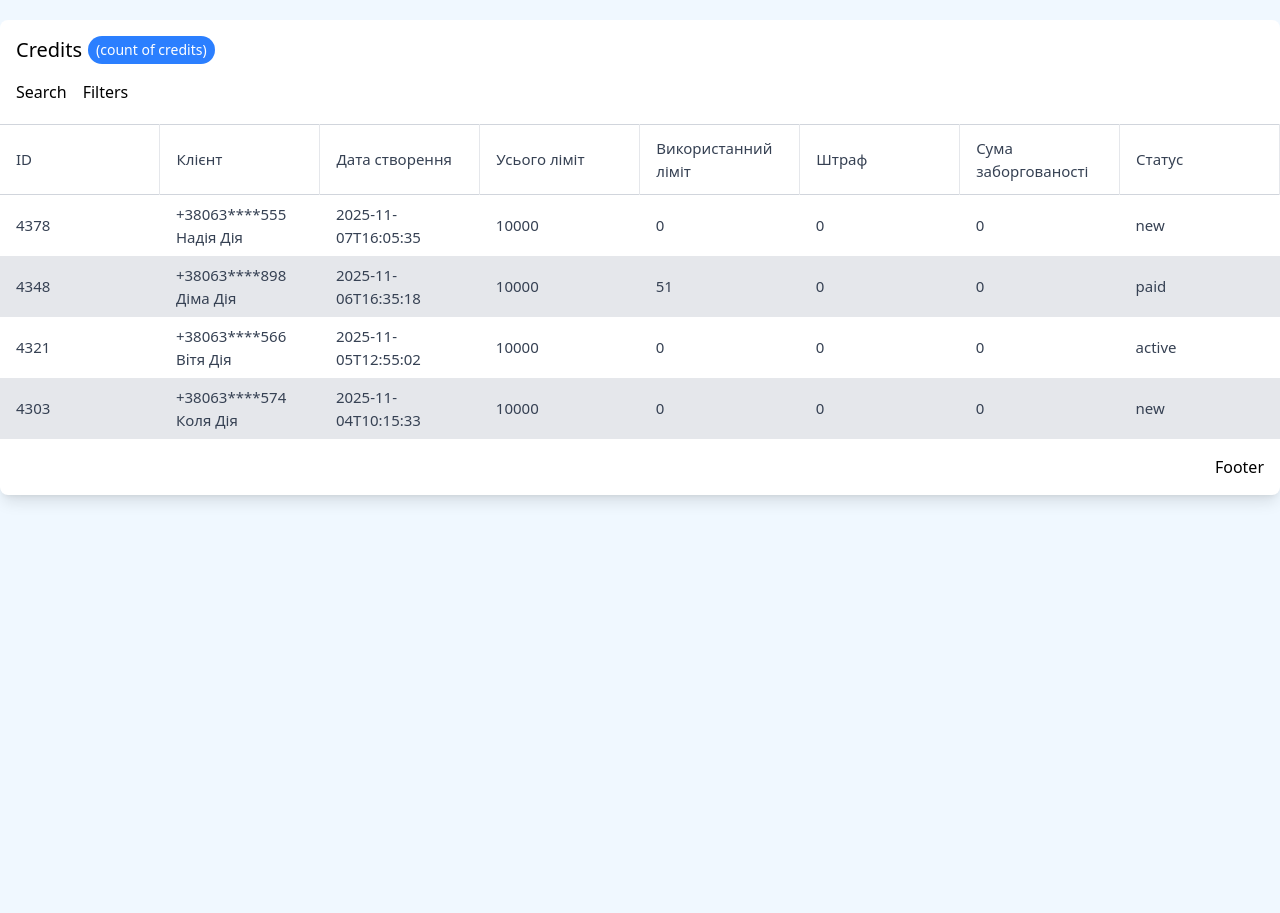
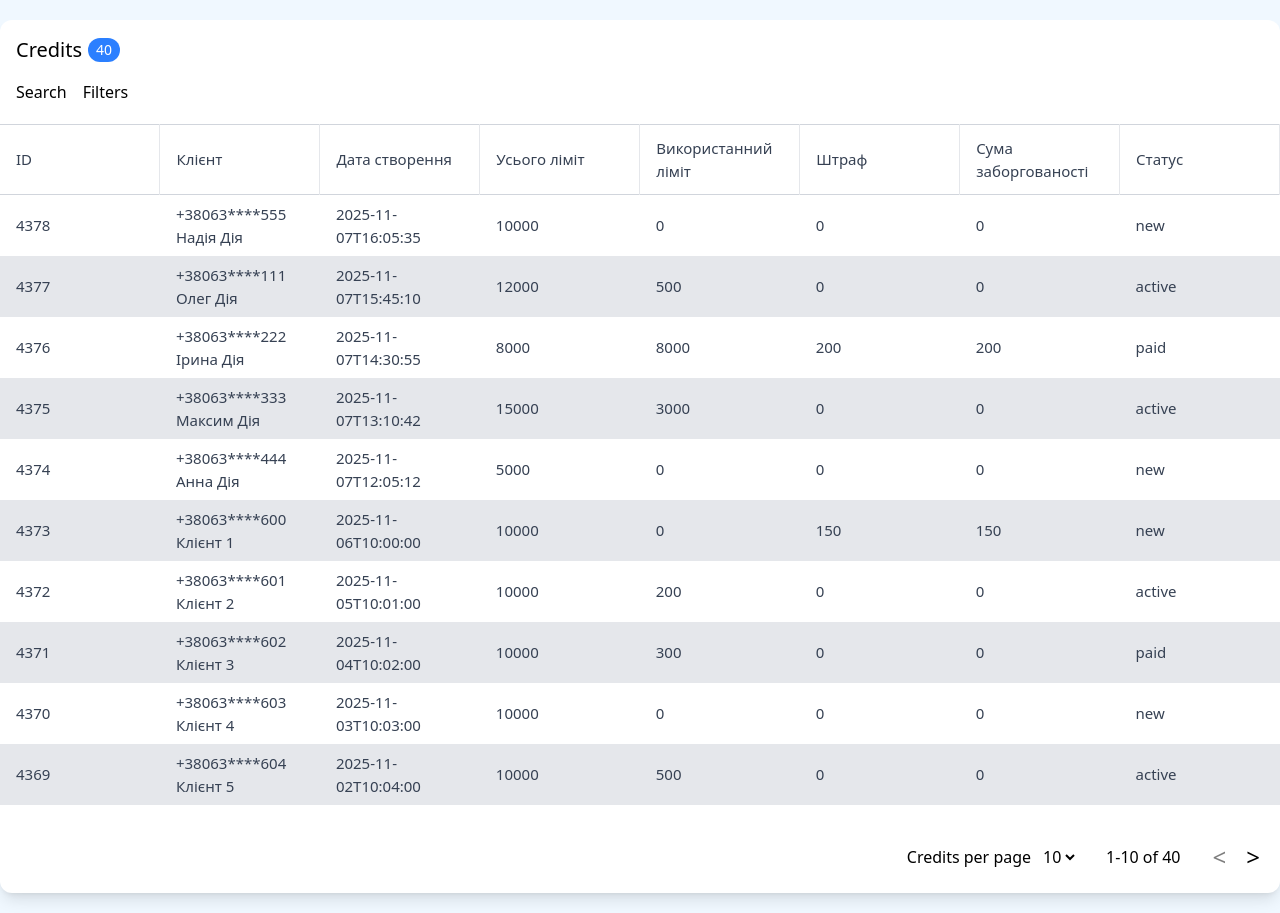
Before and after one commit to Adam031/credit-table, a React (Vite) app: page / in a window 1280 px wide. Before the commit the page ends 820 px from the top, so only its background shows below. Built offline with nearby package versions, Linux system fonts and the light colour scheme.

Commit message:
Pagination

```diff
--- a/package.json
+++ b/package.json
@@ -13,6 +13,7 @@
     "@tailwindcss/vite": "^4.1.18",
     "react": "^19.2.0",
     "react-dom": "^19.2.0",
+    "react-router-dom": "^7.11.0",
     "tailwindcss": "^4.1.18"
   },
   "devDependencies": {
@@ -25,6 +26,7 @@
     "eslint-plugin-react-hooks": "^7.0.1",
     "eslint-plugin-react-refresh": "^0.4.24",
     "globals": "^16.5.0",
+    "prettier": "^3.7.4",
     "typescript": "~5.9.3",
     "typescript-eslint": "^8.46.4",
     "vite": "^7.2.4"
--- a/src/App.tsx
+++ b/src/App.tsx
@@ -1,16 +1,15 @@
 import {Header} from "./components/Header/Header.tsx";
 import {CreditsTable} from "./components/CreditsTable/CreditsTable.tsx";
-import {Footer} from "./components/Footer/Footer.tsx";
+import {BrowserRouter } from "react-router-dom";
 
 export function App() {
 
   return (
-    <>
-      <div className="container mx-auto my-5 bg-white rounded-lg shadow-lg">
+    <BrowserRouter>
+      <div className="container mx-auto my-5 bg-white rounded-xl shadow-lg">
         <Header />
         <CreditsTable />
-        <Footer />
       </div>
-    </>
+    </BrowserRouter>
   )
 }
--- a/src/components/CreditsTable/CreditsTable.tsx
+++ b/src/components/CreditsTable/CreditsTable.tsx
@@ -1,16 +1,52 @@
 import {CreditsTableHeader} from "./CreditsTableHeader.tsx";
 import {CreditsTableRow} from "./CreditsTableRow.tsx";
-import {creditsMock} from "../../mock-data/mock-data.ts";
+import {creditsMock, creditsTablePaginationMock} from "../../mock-data/mock-data.ts";
+import {useMemo} from "react";
+import {Pagination} from "../Pagination/Pagination.tsx";
+import {useSearchParams} from "react-router-dom";
 
 export const CreditsTable = () => {
+    const [searchParams, setSearchParams] = useSearchParams()
+    const pageSizeVariants = creditsTablePaginationMock.pageSizeVariants
+
+    const page = Number(searchParams.get("page") || "1")
+    const pageSize = Number(searchParams.get("pageSize") || String(creditsTablePaginationMock.pageSize))
+
+    const totalItems = creditsMock.length;
+    const totalPages = Math.ceil(totalItems / pageSize)
+
+    const setPageAndUpdateUrl = (newPage: number) => {
+        setSearchParams({page: String(newPage), pageSize: String(pageSize)})
+    };
+
+    const setPageSizeAndUpdateUrl = (newSize: number) => {
+        setSearchParams({page: "1", pageSize: String(newSize)})
+    };
+
+    const paginatedCredits = useMemo(() => {
+        const start = (page - 1) * pageSize
+        const end = start + pageSize
+        return creditsMock.slice(start, end)
+    }, [page, pageSize])
+
     return (
         <>
             <table className="table-fixed w-full mt-5">
-                <CreditsTableHeader />
+                <CreditsTableHeader/>
                 <tbody>
-                    {creditsMock.map((credit) => <CreditsTableRow key={credit.id} credit={credit} />)}
+                {paginatedCredits.map((credit) => <CreditsTableRow key={credit.id} credit={credit}/>)}
                 </tbody>
             </table>
+
+            <Pagination
+                page={page}
+                pageSize={pageSize}
+                totalPages={totalPages}
+                totalItems={totalItems}
+                pageSizeVariants={pageSizeVariants}
+                setPage={setPageAndUpdateUrl}
+                setPageSize={setPageSizeAndUpdateUrl}
+            />
         </>
     )
 }
--- a/src/components/Footer/Footer.tsx
+++ /dev/null
@@ -1,10 +0,0 @@
-
-export const Footer = () => {
-    return (
-        <>
-            <div className="flex items-center justify-end p-4">
-                <h3>Footer</h3>
-            </div>
-        </>
-    )
-}
--- a/src/components/Header/HeaderTitle.tsx
+++ b/src/components/Header/HeaderTitle.tsx
@@ -1,10 +1,13 @@
+import {creditsMock} from "../../mock-data/mock-data.ts";
 
 export const HeaderTitle = () => {
+    const creditsCount = creditsMock.length
+
     return (
         <div className="pt-4 px-4">
             <h1 className="text-xl flex items-center">
                 Credits
-                <span className="rounded-3xl bg-blue-500 ml-1.5 text-white py-1 px-2 text-[14px]">(count of credits)</span>
+                <span className="rounded-3xl bg-blue-500 ml-1.5 text-white py-0.5 px-2 text-[14px]">{creditsCount}</span>
             </h1>
         </div>
     )
--- /dev/null
+++ b/src/components/Pagination/Pagination.tsx
@@ -0,0 +1,56 @@
+type PaginationProps = {
+    page: number
+    pageSize: number
+    totalPages: number
+    totalItems: number
+    pageSizeVariants: Array<number>
+    setPage: (page: number) => void
+    setPageSize: (size: number) => void
+};
+
+export const Pagination = ({page, pageSize, totalPages, totalItems, pageSizeVariants, setPage, setPageSize }: PaginationProps) => {
+    if (totalPages <= 1) return null
+
+    const startItem = (page - 1) * pageSize + 1
+    const endItem = Math.min(page * pageSize, totalItems)
+
+    const goPrev = () => setPage(Math.max(1, page - 1))
+    const goNext = () => setPage(Math.min(totalPages, page + 1))
+
+    return (
+        <div className="flex items-center justify-end gap-7 mt-4 p-4">
+            <div className="flex items-center gap-2">
+                <p>Credits per page</p>
+                <select value={pageSize} onChange={(e) => {
+                    setPageSize(Number(e.currentTarget.value))
+                }}>
+                    {pageSizeVariants.map(variant =>
+                        <option key={variant} value={variant}>{variant}</option>
+                    )}
+                </select>
+            </div>
+
+            <div>
+                {startItem}-{endItem} of {totalItems}
+            </div>
+
+            <div className="flex items-center gap-3">
+                <button
+                    onClick={goPrev}
+                    disabled={page === 1}
+                    className="px-1 py-1 text-2xl disabled:opacity-50 cursor-pointer"
+                >
+                    {"<"}
+                </button>
+
+                <button
+                    onClick={goNext}
+                    disabled={page === totalPages}
+                    className="px-1 py-1 text-2xl disabled:opacity-50 cursor-pointer"
+                >
+                    {">"}
+                </button>
+            </div>
+        </div>
+    )
+}
--- a/src/mock-data/mock-data.ts
+++ b/src/mock-data/mock-data.ts
@@ -1,56 +1,81 @@
-import type {Credit} from './types'
+import type {Credit, PaginationMeta} from "./types";
 
 export const creditsMock: Credit[] = [
     {
         id: 4378,
-        client: {
-            phone: '+38063****555',
-            fullName: 'Надія Дія',
-        },
-        createdDate: '2025-11-07T16:05:35',
+        client: { phone: "+38063****555", fullName: "Надія Дія" },
+        createdDate: "2025-11-07T16:05:35",
         totalLimit: 10000,
         usedLimit: 0,
         penalty: 0,
         debtAmount: 0,
-        status: 'new',
+        status: "new",
     },
     {
-        id: 4348,
-        client: {
-            phone: '+38063****898',
-            fullName: 'Діма Дія',
-        },
-        createdDate: '2025-11-06T16:35:18',
-        totalLimit: 10000,
-        usedLimit: 51,
+        id: 4377,
+        client: { phone: "+38063****111", fullName: "Олег Дія" },
+        createdDate: "2025-11-07T15:45:10",
+        totalLimit: 12000,
+        usedLimit: 500,
         penalty: 0,
-        debtAmount: 0,
-        status: 'paid',
+        debtAmount: 500,
+        status: "active",
     },
     {
-        id: 4321,
-        client: {
-            phone: '+38063****566',
-            fullName: 'Вiтя Дія',
-        },
-        createdDate: '2025-11-05T12:55:02',
-        totalLimit: 10000,
+        id: 4376,
+        client: { phone: "+38063****222", fullName: "Ірина Дія" },
+        createdDate: "2025-11-07T14:30:55",
+        totalLimit: 8000,
+        usedLimit: 8000,
+        penalty: 200,
+        debtAmount: 8200,
+        status: "paid",
+    },
+    {
+        id: 4375,
+        client: { phone: "+38063****333", fullName: "Максим Дія" },
+        createdDate: "2025-11-07T13:10:42",
+        totalLimit: 15000,
+        usedLimit: 3000,
+        penalty: 0,
+        debtAmount: 3000,
+        status: "active",
+    },
+    {
+        id: 4374,
+        client: { phone: "+38063****444", fullName: "Анна Дія" },
+        createdDate: "2025-11-07T12:05:12",
+        totalLimit: 5000,
         usedLimit: 0,
         penalty: 0,
         debtAmount: 0,
-        status: 'active',
+        status: "new",
     },
-    {
-        id: 4303,
-        client: {
-            phone: '+38063****574',
-            fullName: 'Коля Дія',
-        },
-        createdDate: '2025-11-04T10:15:33',
-        totalLimit: 10000,
-        usedLimit: 0,
-        penalty: 0,
-        debtAmount: 0,
-        status: 'new',
-    },
+
+    ...Array.from({ length: 35 }).map((_, index): Credit => {
+        const id = 4373 - index
+        const statuses: Credit["status"][] = ["new", "active", "paid"]
+
+        return {
+            id,
+            client: {
+                phone: `+38063****${600 + index}`,
+                fullName: `Клієнт ${index + 1}`,
+            },
+            createdDate: `2025-11-${String(6 - (index % 5)).padStart(2, "0")}T10:${String(
+                index % 60
+            ).padStart(2, "0")}:00`,
+            totalLimit: 10000,
+            usedLimit: index % 3 === 0 ? 0 : (index + 1) * 100,
+            penalty: index % 5 === 0 ? 150 : 0,
+            debtAmount:
+                index % 3 === 0 ? 0 : (index + 1) * 100 + (index % 5 === 0 ? 150 : 0),
+            status: statuses[index % statuses.length],
+        }
+    }),
 ]
+
+export const creditsTablePaginationMock: PaginationMeta = {
+    pageSize: 10,
+    pageSizeVariants: [5,10,15,20]
+}
--- a/src/mock-data/types.ts
+++ b/src/mock-data/types.ts
@@ -15,3 +15,8 @@ export type Credit = {
     debtAmount: number
     status: CreditStatus
 }
+
+export type PaginationMeta = {
+    pageSize: number
+    pageSizeVariants: Array<number>
+}
```
Also changed, not shown: 1 other file (tests, documents, lock files or other folders).
